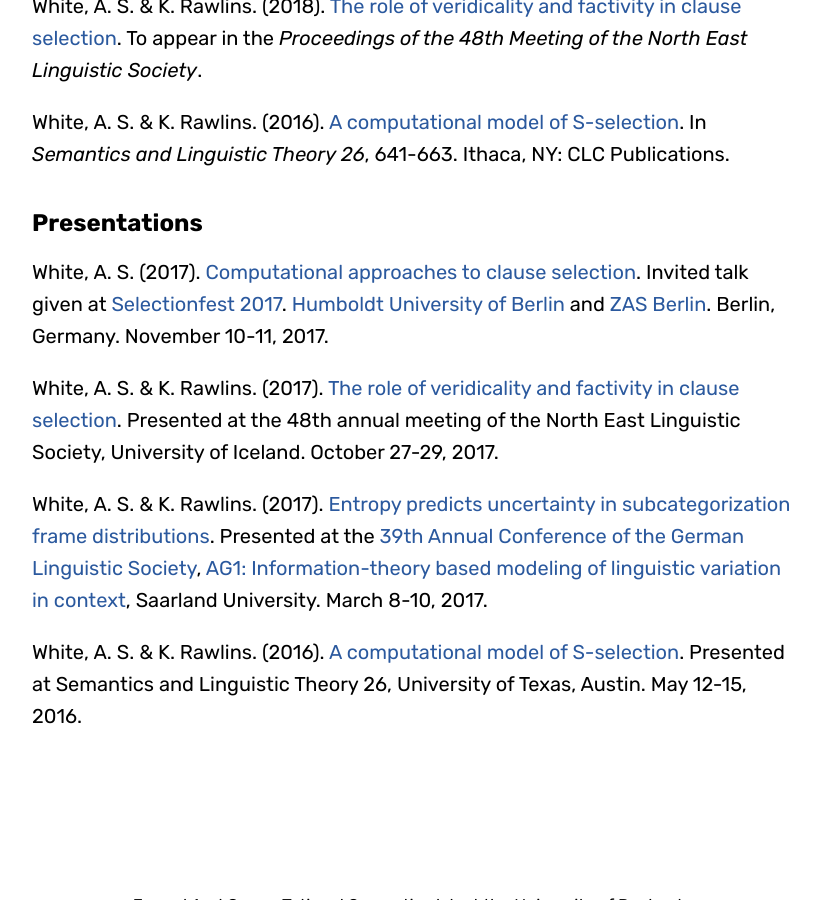
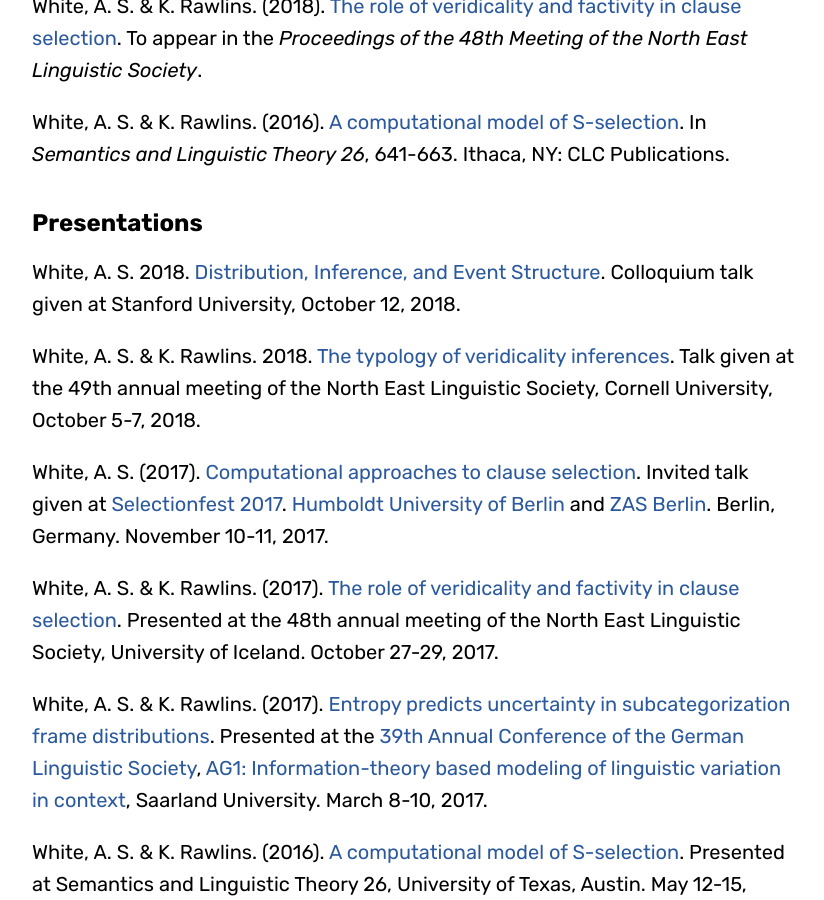
Before and after one commit to FACTSlab/factslab.github.io, a Jekyll site: the page built from research.md, in a window 1280 px wide and 900 px high, scrolled down 2763 px. Shown: the whole window, without its empty margins (224-1048 px from the left). Built offline with Jekyll 4.4.1, drawn with Linux system fonts in a browser that asks for light colours; some web fonts are replaced.

Commit message:
added MegaAttitude presentations

```diff
--- a/research.md
+++ b/research.md
@@ -74,6 +74,10 @@ White, A. S. & K. Rawlins. (2016). [A computational model of S-selection](http:/
 
 ## Presentations
 
+White, A. S. 2018. [Distribution, Inference, and Event Structure](http://aaronstevenwhite.io/presentations/slides/white_stanford_colloq_slides.pdf). Colloquium talk given at Stanford University, October 12, 2018.
+
+White, A. S. & K. Rawlins. 2018. [The typology of veridicality inferences](http://aaronstevenwhite.io/presentations/slides/white_nels49_slides.pdf). Talk given at the 49th annual meeting of the North East Linguistic Society, Cornell University, October 5-7, 2018.
+
 White, A. S. (2017).  [Computational approaches to clause selection](http://aaronstevenwhite.io/presentations/slides/white_selectionfest2017_slides.pdf).  Invited talk given at [Selectionfest 2017](http://patrickdelliott.com/selectionfest/). [Humboldt University of Berlin](https://www.hu-berlin.de/en/) and [ZAS Berlin](http://www.zas-berlin.de/). Berlin, Germany. November 10-11, 2017.
 
 White, A. S. & K. Rawlins. (2017). [The role of veridicality and factivity in clause selection](http://aaronstevenwhite.io/presentations/slides/white_nels48_slides.pdf). Presented at the 48th annual meeting of the North East Linguistic Society, University of Iceland. October 27-29, 2017.
```
